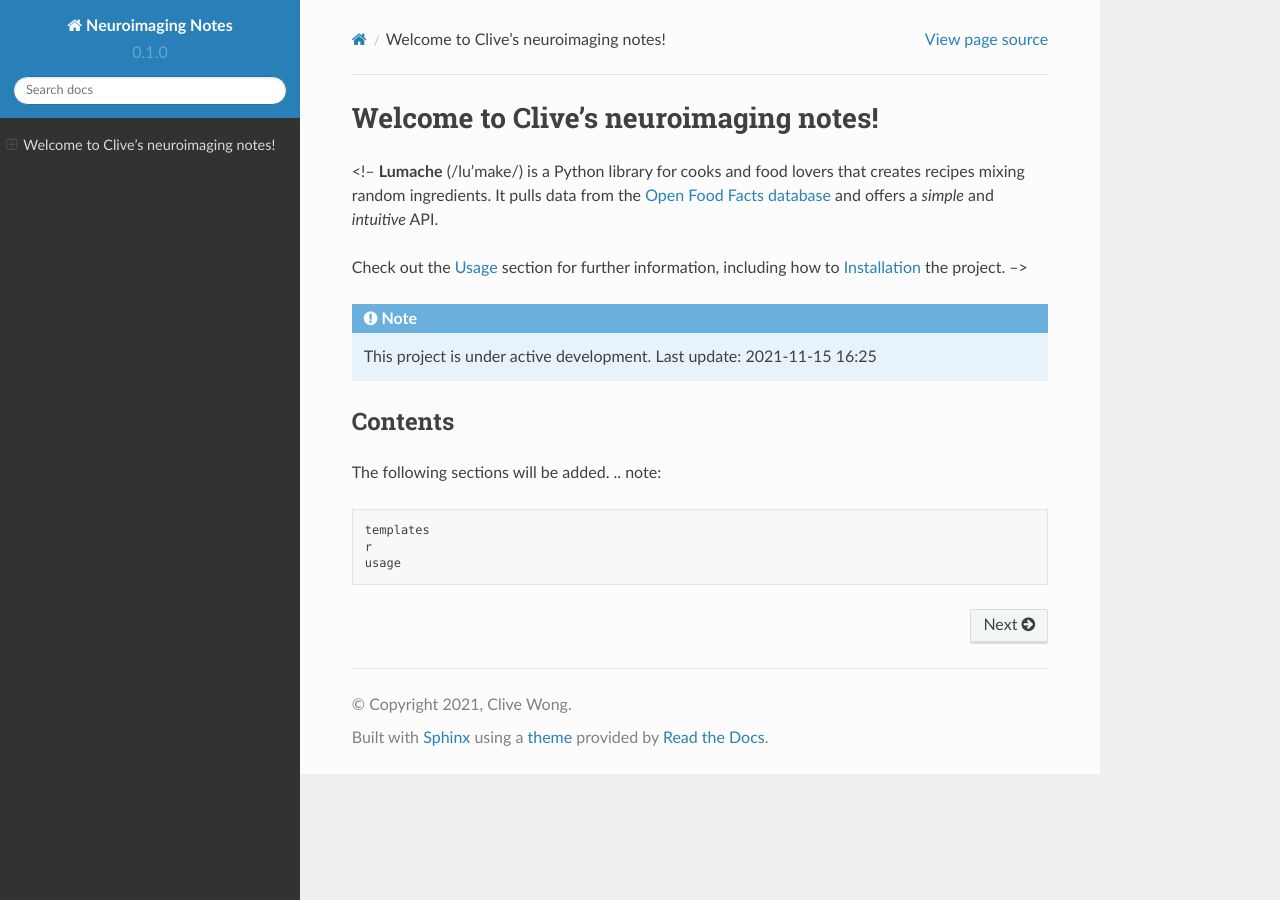
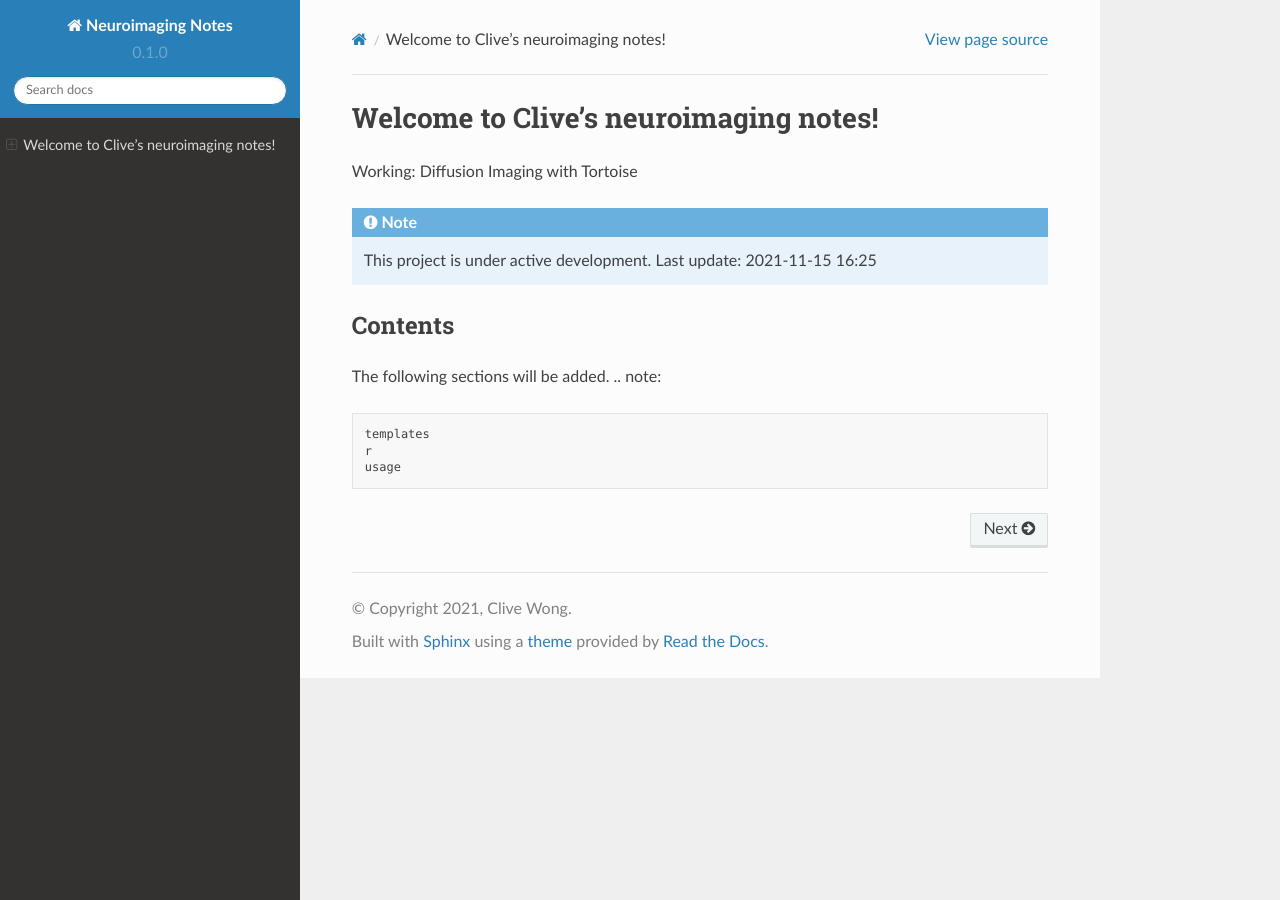
Before and after one commit to clivehywong/neuroimaging, a Sphinx documentation site: the page built from docs/source/index.rst, in a window 1280 px wide. Built offline with Sphinx 7.4.7 and the Read the Docs theme 2.0.0, drawn with Linux system fonts in a browser that asks for light colours; pages that are not in the unit, such as notebooks, are missing from menus.

Commit message:
Update index.rst

```diff
--- a/docs/source/index.rst
+++ b/docs/source/index.rst
@@ -1,15 +1,8 @@
 Welcome to Clive's neuroimaging notes!
 ======================================
 
-<!--
-**Lumache** (/lu'make/) is a Python library for cooks and food lovers
-that creates recipes mixing random ingredients.
-It pulls data from the `Open Food Facts database <https://world.openfoodfacts.org/>`_
-and offers a *simple* and *intuitive* API.
-
-Check out the :doc:`usage` section for further information, including
-how to :ref:`installation` the project.
--->
+Working:
+Diffusion Imaging with Tortoise
 
 .. note::
 
```
